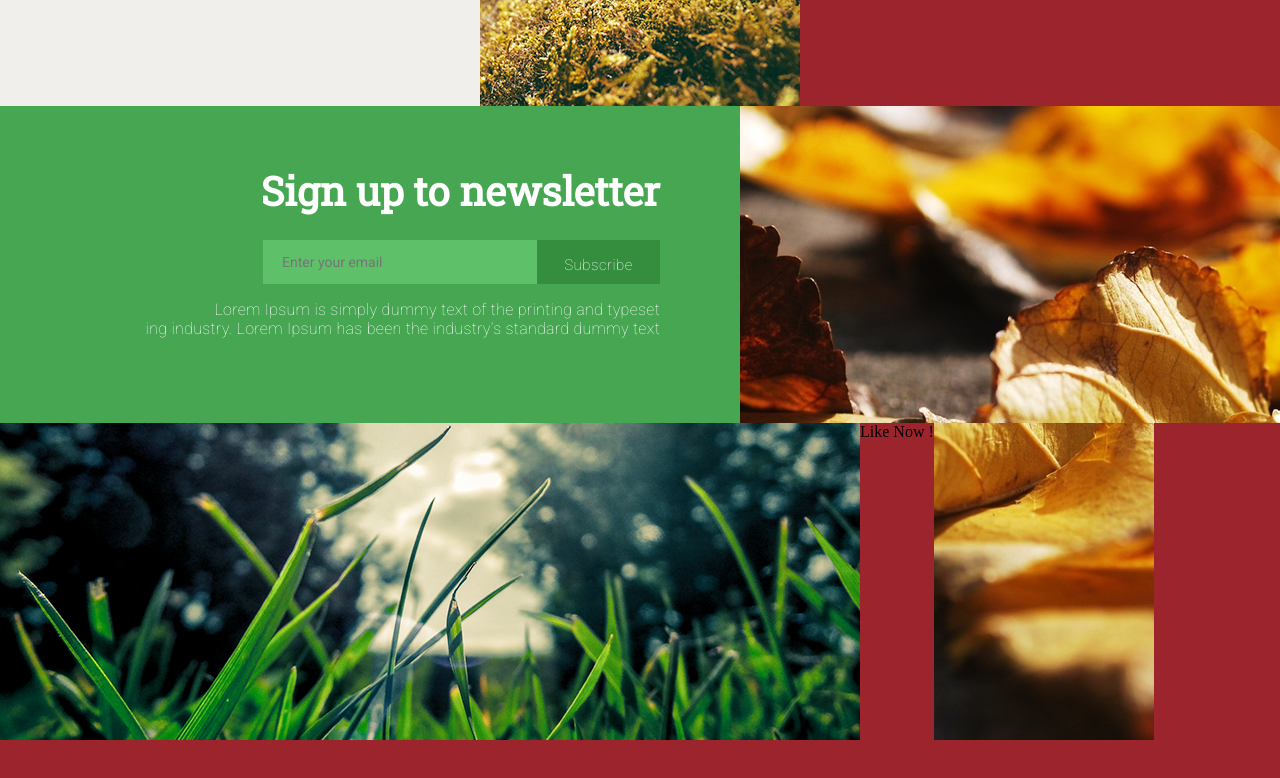
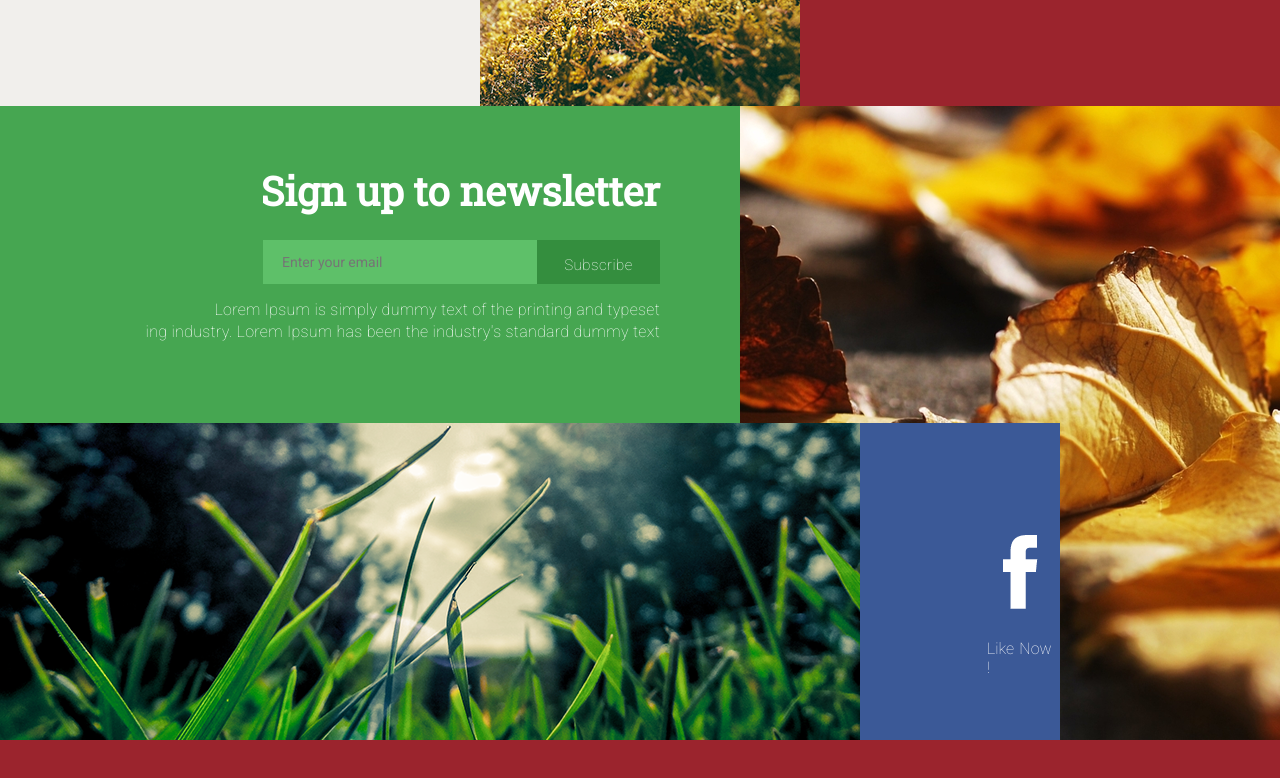
Before and after one commit to Rina-Shilkina/task_1.0, a plain HTML site: page index.html in a window 1280 px wide. Shown: the part 929-1707 px from the top of the page. Drawn offline with nearby package versions, Linux system fonts and the light colour scheme.

Commit message:
Update design below_banner 1.5

```diff
--- a/index.html
+++ b/index.html
@@ -70,8 +70,8 @@
 								<input class="form__submit"type="submit" value="Subscribe">
 						</div>
 
-						<div class="sign-up__text-h2">Lorem Ipsum is simply dummy text of the printing and typeset</div>
-						<div class="sign-up__text-h2">ing industry. Lorem Ipsum has been the industry's standard dummy text</div>
+						<div class="sign-up__text-h2 text-h2__top">Lorem Ipsum is simply dummy text of the printing and typeset</div>
+						<div class="sign-up__text-h2 text-h2__bottom">ing industry. Lorem Ipsum has been the industry's standard dummy text</div>
 
 					</div>
 
@@ -81,7 +81,7 @@
 				<div class="bellow_banner__bottom-block">
 					<img class="left-img" src="images/below_banner/grass.png">
 					<div class="facebook">
-						<div class="facebook_img"></div>
+						<img class="facebook__text-f" src="images/below_banner/facebook_f.png">
 						<div class="facebook_text">Like Now !</div>
 					</div>
 					<img class="right-img" src="images/below_banner/leaf-bottom-right.png">
--- a/sass/style.scss
+++ b/sass/style.scss
@@ -27,6 +27,8 @@ $color-light-red-button: RGB(155, 36, 45);
 $color-light-green-background: RGB(94, 192, 105);
 $color-light-green-text: RGB(70, 166, 81);
 $color-dark-green-button: RGB(52, 142, 62);
+
+$color-blue-background: RGB(59, 89, 151);
 
 
 /* -- переменные header --*/
@@ -404,7 +406,10 @@ body {
 	font-weight: 100;
 	color: $color-main-text;
 	letter-spacing: 0.3px;
+}
 
+.text-h2__top {
+    margin-bottom: 3.2px;
 }
 
 
@@ -420,18 +425,29 @@ body {
 
 .facebook {
 	display: flex;
+	flex-direction: column;
+    justify-content: center;
+
+	width: 320px;
+
+	background-color: $color-blue-background;
 }
 
-.bellow_banner .facebook_img {
-
-	background-color: url(../images/below_banner/facebook.png);
-}
-
-.bellow_banner .facebook_text {
+.facebook__text-f {
+	width: 35px;
+    margin: 48px 0 30px 143px;
 
 
 }
+.bellow_banner .facebook_text {
+	font-family: $text_font_Roboto, serif;
+	font-size: 16px;
+	font-weight: 100;
+	color: $color-main-text;
+	word-spacing: 1.5px;
 
+	margin: 0 0 0 127px;
+}
 
 
 
```
Also changed, not shown: css/styles.css, images/below_banner/facebook_f.png (added), 1 other file.
